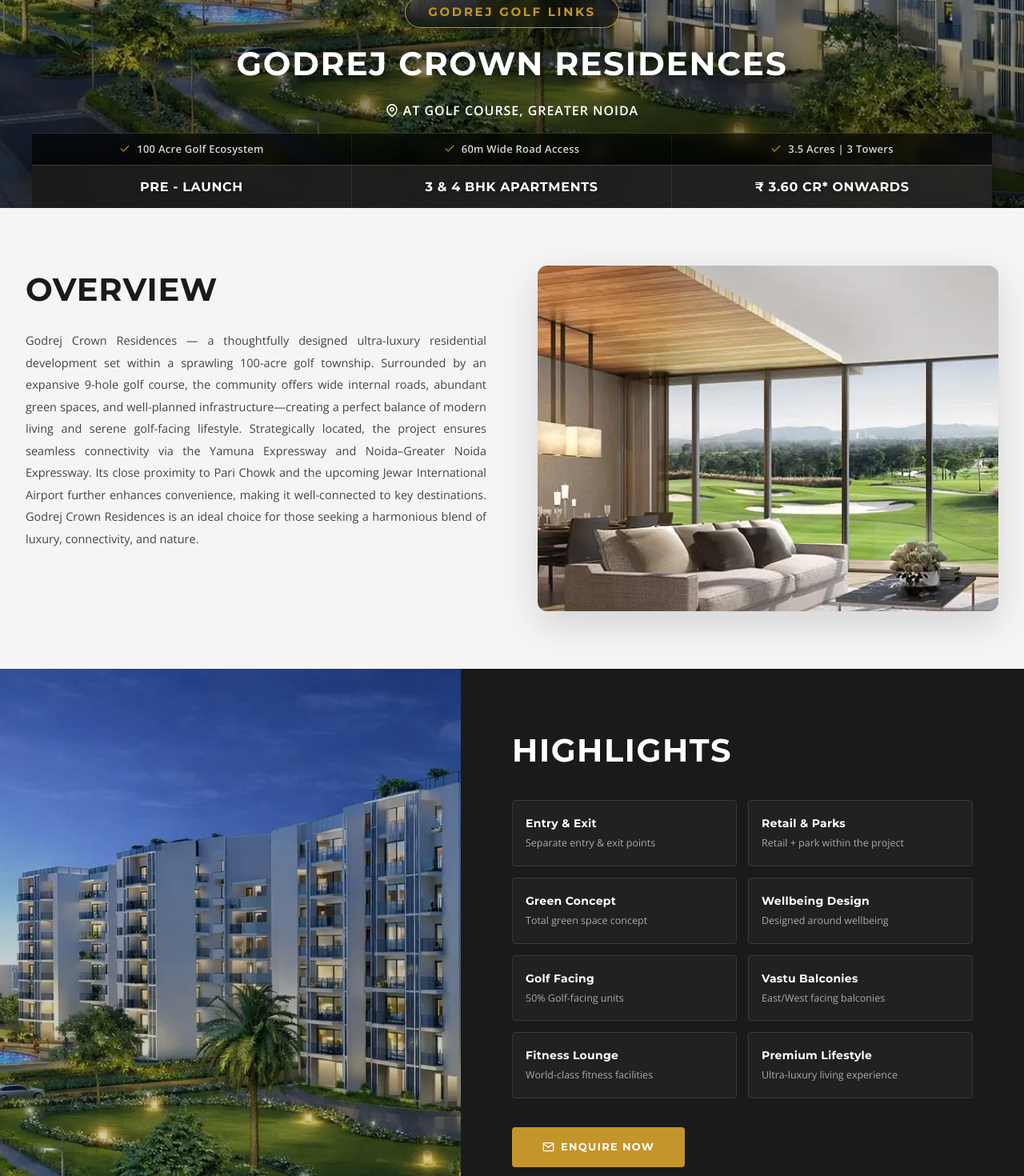
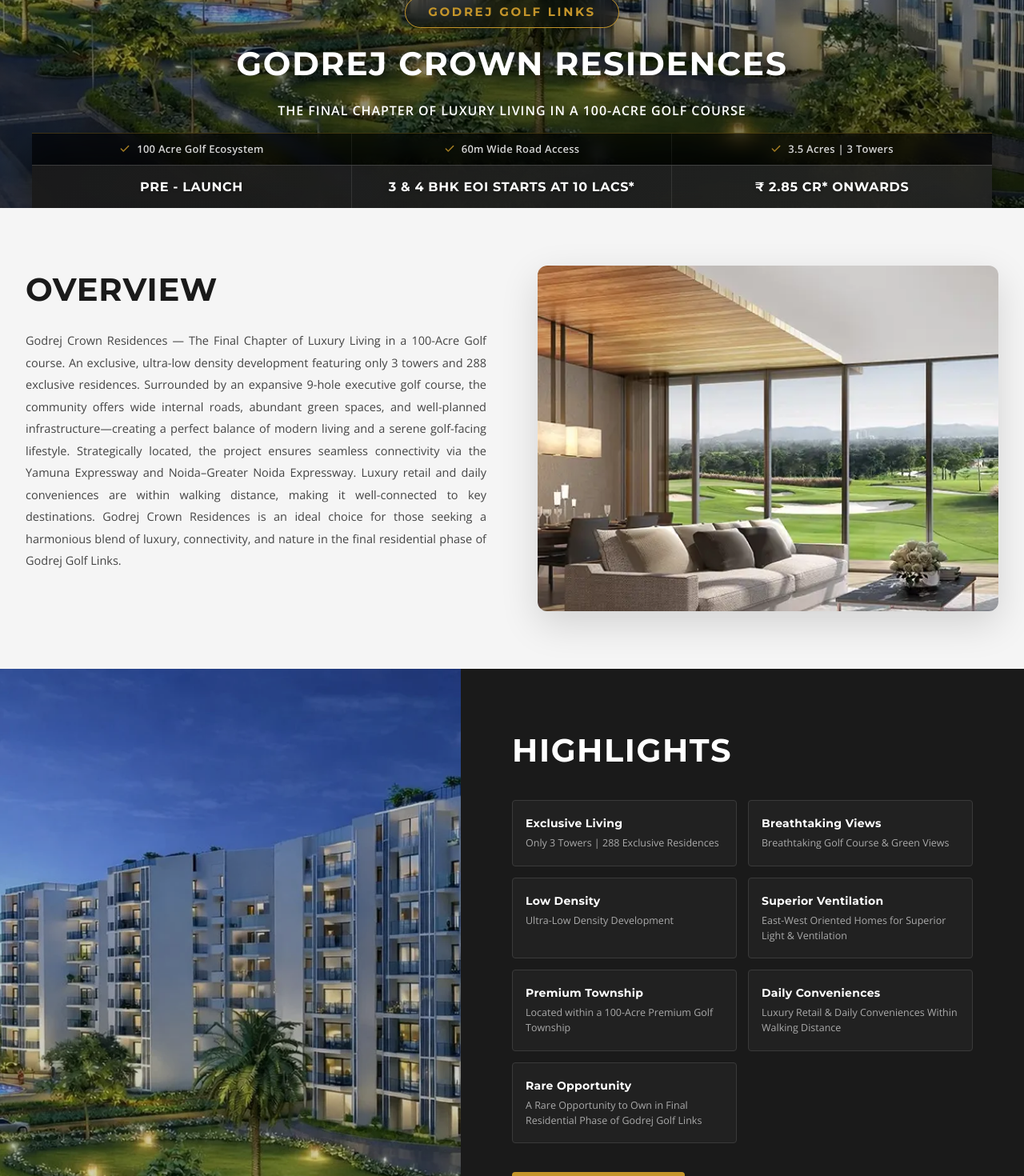
Before and after one commit to vineet-proptiger/godrej-crown, a Next.js app: page / in a window 1280 px wide. Shown: the part 540-2010 px from the top of the page at 80% size. Built offline with nearby package versions, Linux system fonts and the light colour scheme.

Commit message:
some chnages

```diff
--- a/components/Amenities.jsx
+++ b/components/Amenities.jsx
@@ -6,7 +6,52 @@
 
 const amenities = [
   {
-    label: 'Swimming Pool',
+    label: '9-Hole Executive Golf Course',
+    icon: (hovered) => (
+      <svg width="72" height="72" viewBox="0 0 52 52" fill="none" stroke={hovered ? '#ffffff' : '#1a1a1a'} strokeWidth="1.6" strokeLinecap="round" strokeLinejoin="round">
+        <circle cx="30" cy="12" r="4" />
+        <path d="M24 20l4 6 6-4" />
+        <path d="M28 26l-4 8" />
+        <path d="M24 34l-4 4M32 26l4 8" />
+        <path d="M10 44h32" strokeDasharray="3 3" />
+      </svg>
+    ),
+  },
+  {
+    label: '1,00,000 Sq.Ft. Grand Clubhouse',
+    icon: (hovered) => (
+      <svg width="72" height="72" viewBox="0 0 52 52" fill="none" stroke={hovered ? '#ffffff' : '#1a1a1a'} strokeWidth="1.6" strokeLinecap="round" strokeLinejoin="round">
+        <path d="M10 26L26 12l16 14" />
+        <rect x="14" y="26" width="24" height="16" />
+        <rect x="21" y="32" width="10" height="10" />
+        <line x1="10" y1="26" x2="42" y2="26" />
+      </svg>
+    ),
+  },
+  {
+    label: 'Wellness Café',
+    icon: (hovered) => (
+      <svg width="72" height="72" viewBox="0 0 52 52" fill="none" stroke={hovered ? '#ffffff' : '#1a1a1a'} strokeWidth="1.6" strokeLinecap="round" strokeLinejoin="round">
+        <rect x="8" y="14" width="36" height="24" rx="2" />
+        <path d="M8 20h36M8 32h36M26 14v24" />
+        <path d="M14 20v12M38 20v12" />
+      </svg>
+    ),
+  },
+  {
+    label: 'Pilates Studio',
+    icon: (hovered) => (
+      <svg width="72" height="72" viewBox="0 0 52 52" fill="none" stroke={hovered ? '#ffffff' : '#1a1a1a'} strokeWidth="1.6" strokeLinecap="round" strokeLinejoin="round">
+        <circle cx="26" cy="12" r="4" />
+        <path d="M26 16v12" />
+        <path d="M18 22l8 4 8-4" />
+        <path d="M26 28l-6 8M26 28l6 8" />
+        <line x1="10" y1="44" x2="42" y2="44" />
+      </svg>
+    ),
+  },
+  {
+    label: 'Hydrotherapy Cove',
     icon: (hovered) => (
       <svg width="72" height="72" viewBox="0 0 52 52" fill="none" stroke={hovered ? '#ffffff' : '#1a1a1a'} strokeWidth="1.6" strokeLinecap="round" strokeLinejoin="round">
         <path d="M6 38c3 0 5-2 8-2s5 2 8 2 5-2 8-2 5 2 8 2" />
@@ -18,53 +63,7 @@
     ),
   },
   {
-    label: 'Yoga',
-    icon: (hovered) => (
-      <svg width="72" height="72" viewBox="0 0 52 52" fill="none" stroke={hovered ? '#ffffff' : '#1a1a1a'} strokeWidth="1.6" strokeLinecap="round" strokeLinejoin="round">
-        <circle cx="26" cy="12" r="4" />
-        <path d="M26 16v12" />
-        <path d="M18 22l8 4 8-4" />
-        <path d="M26 28l-6 8M26 28l6 8" />
-        <line x1="10" y1="44" x2="42" y2="44" />
-      </svg>
-    ),
-  },
-  {
-    label: 'Mini Theatre',
-    icon: (hovered) => (
-      <svg width="72" height="72" viewBox="0 0 52 52" fill="none" stroke={hovered ? '#ffffff' : '#1a1a1a'} strokeWidth="1.6" strokeLinecap="round" strokeLinejoin="round">
-        <rect x="8" y="14" width="36" height="24" rx="2" />
-        <path d="M8 20h36M8 32h36M26 14v24" />
-        <path d="M14 20v12M38 20v12" />
-      </svg>
-    ),
-  },
-  {
-    label: "Kid's Play Area",
-    icon: (hovered) => (
-      <svg width="72" height="72" viewBox="0 0 52 52" fill="none" stroke={hovered ? '#ffffff' : '#1a1a1a'} strokeWidth="1.6" strokeLinecap="round" strokeLinejoin="round">
-        <path d="M12 14l8 12h-4l8 14" />
-        <line x1="12" y1="14" x2="12" y2="40" />
-        <path d="M28 40h12" />
-        <circle cx="36" cy="36" r="4" />
-        <path d="M36 32v-8l6-6" />
-      </svg>
-    ),
-  },
-  {
-    label: 'GYM',
-    icon: (hovered) => (
-      <svg width="72" height="72" viewBox="0 0 52 52" fill="none" stroke={hovered ? '#ffffff' : '#1a1a1a'} strokeWidth="1.6" strokeLinecap="round" strokeLinejoin="round">
-        <line x1="8" y1="26" x2="44" y2="26" />
-        <rect x="4"  y="22" width="8"  height="8" rx="2" />
-        <rect x="40" y="22" width="8"  height="8" rx="2" />
-        <rect x="14" y="18" width="6"  height="16" rx="3" />
-        <rect x="32" y="18" width="6"  height="16" rx="3" />
-      </svg>
-    ),
-  },
-  {
-    label: 'Sports Area',
+    label: 'Indoor & Outdoor Sports Facilities',
     icon: (hovered) => (
       <svg width="72" height="72" viewBox="0 0 52 52" fill="none" stroke={hovered ? '#ffffff' : '#1a1a1a'} strokeWidth="1.6" strokeLinecap="round" strokeLinejoin="round">
         <rect x="8" y="14" width="36" height="24" rx="2" />
@@ -75,36 +74,14 @@
     ),
   },
   {
-    label: 'Jogging Track',
+    label: 'Nature-Inspired "Living Leaf" Landscapes',
     icon: (hovered) => (
       <svg width="72" height="72" viewBox="0 0 52 52" fill="none" stroke={hovered ? '#ffffff' : '#1a1a1a'} strokeWidth="1.6" strokeLinecap="round" strokeLinejoin="round">
-        <circle cx="30" cy="12" r="4" />
-        <path d="M24 20l4 6 6-4" />
-        <path d="M28 26l-4 8" />
-        <path d="M24 34l-4 4M32 26l4 8" />
-        <path d="M10 44h32" strokeDasharray="3 3" />
-      </svg>
-    ),
-  },
-  {
-    label: 'Clubhouse',
-    icon: (hovered) => (
-      <svg width="72" height="72" viewBox="0 0 52 52" fill="none" stroke={hovered ? '#ffffff' : '#1a1a1a'} strokeWidth="1.6" strokeLinecap="round" strokeLinejoin="round">
-        <path d="M10 26L26 12l16 14" />
-        <rect x="14" y="26" width="24" height="16" />
-        <rect x="21" y="32" width="10" height="10" />
-        <line x1="10" y1="26" x2="42" y2="26" />
-      </svg>
-    ),
-  },
-  {
-    label: 'Multipurpose Hall',
-    icon: (hovered) => (
-      <svg width="72" height="72" viewBox="0 0 52 52" fill="none" stroke={hovered ? '#ffffff' : '#1a1a1a'} strokeWidth="1.6" strokeLinecap="round" strokeLinejoin="round">
-        <rect x="8" y="16" width="36" height="24" rx="2" />
-        <path d="M8 24h36" />
-        <path d="M18 24v16M34 24v16" />
-        <circle cx="26" cy="20" r="2" />
+        <path d="M12 14l8 12h-4l8 14" />
+        <line x1="12" y1="14" x2="12" y2="40" />
+        <path d="M28 40h12" />
+        <circle cx="36" cy="36" r="4" />
+        <path d="M36 32v-8l6-6" />
       </svg>
     ),
   },
--- a/components/Hero.jsx
+++ b/components/Hero.jsx
@@ -101,16 +101,11 @@
         <div style={{ display: 'block', textAlign: 'left' }}>
           {/* Location */}
           <div className="location-strip" style={{ display: 'flex', alignItems: 'center', gap: '6px' }}>
-            <svg width="clamp(14px, 1.6vw, 16px)" height="clamp(14px, 1.6vw, 16px)" viewBox="0 0 24 24" fill="none"
-              stroke="#ffffff" strokeWidth="2.2" strokeLinecap="round" strokeLinejoin="round">
-              <path d="M21 10c0 7-9 13-9 13s-9-6-9-13a9 9 0 0 1 18 0z" />
-              <circle cx="12" cy="10" r="3" />
-            </svg>
             <span style={{
               fontFamily: F_SANS, fontSize: 'clamp(13px, 1.8vw, 16px)', color: '#ffffff',
               fontWeight: '600', letterSpacing: '0.06em', textTransform: 'uppercase',
             }}>
-              At Golf Course, Greater Noida
+              The Final Chapter of Luxury Living in a 100-Acre Golf course
             </span>
           </div>
 
@@ -123,10 +118,13 @@
               }
             `}</style>
             {[
-              'Only 4 residences per floor',
-              'Private, secure, composed living',
-              'Just 5 minutes from Pari Chowk',
-              'Private entry with 60m grand frontage',
+              'Only 3 Towers | 288 Exclusive Residences',
+              'Breathtaking Golf Course & Green Views',
+              'Ultra-Low Density Development',
+              'East-West Oriented Homes for Superior Light & Ventilation',
+              'Located within a 100-Acre Premium Golf Township',
+              'Luxury Retail & Daily Conveniences Within Walking Distance',
+              'A Rare Opportunity to Own in the Final Residential Phase of Godrej Golf Links',
             ].map((text, i) => (
               <div key={i} style={{
                 display: 'flex', alignItems: 'center',
@@ -230,8 +228,8 @@
         }}>
           {[
             'PRE - LAUNCH',
-            '3 & 4 BHK APARTMENTS',
-            '₹ 3.60 Cr* ONWARDS',
+            '3 & 4 BHK EOI STARTS AT 10 Lacs*',
+            '₹ 2.85 Cr* ONWARDS',
           ].map((text, i) => (
             <div
               key={i}
--- a/components/Highlights.jsx
+++ b/components/Highlights.jsx
@@ -7,14 +7,13 @@
 const F_SANS = 'var(--font-sans), Open Sans, sans-serif'
 
 const highlights = [
-  { title: 'Entry & Exit',           sub: 'Separate entry & exit points' },
-  { title: 'Retail & Parks',         sub: 'Retail + park within the project' },
-  { title: 'Green Concept',          sub: 'Total green space concept' },
-  { title: 'Wellbeing Design',       sub: 'Designed around wellbeing' },
-  { title: 'Golf Facing',            sub: '50% Golf-facing units' },
-  { title: 'Vastu Balconies',        sub: 'East/West facing balconies' },
-  { title: 'Fitness Lounge',         sub: 'World-class fitness facilities' },
-  { title: 'Premium Lifestyle',      sub: 'Ultra-luxury living experience' },
+  { title: 'Exclusive Living',       sub: 'Only 3 Towers | 288 Exclusive Residences' },
+  { title: 'Breathtaking Views',     sub: 'Breathtaking Golf Course & Green Views' },
+  { title: 'Low Density',            sub: 'Ultra-Low Density Development' },
+  { title: 'Superior Ventilation',   sub: 'East-West Oriented Homes for Superior Light & Ventilation' },
+  { title: 'Premium Township',       sub: 'Located within a 100-Acre Premium Golf Township' },
+  { title: 'Daily Conveniences',     sub: ' Luxury Retail & Daily Conveniences Within Walking Distance' },
+  { title: 'Rare Opportunity',       sub: 'A Rare Opportunity to Own in Final Residential Phase of Godrej Golf Links' },
 ]
 
 const Highlights = ({ setIsOpen }) => (
--- a/components/Overview.jsx
+++ b/components/Overview.jsx
@@ -148,13 +148,13 @@
             fontFamily: F_SANS, fontSize: '14.5px', color: '#444444',
             lineHeight: 1.9, margin: '0 0 32px', textAlign: 'justify',
           }}>
-            Godrej Crown Residences — a thoughtfully designed ultra-luxury residential development set within a sprawling 100-acre golf township.
+            Godrej Crown Residences — The Final Chapter of Luxury Living in a 100-Acre Golf course. An exclusive, ultra-low density development featuring only 3 towers and 288 exclusive residences.
 
-            Surrounded by an expansive 9-hole golf course, the community offers wide internal roads, abundant green spaces, and well-planned infrastructure—creating a perfect balance of modern living and serene golf-facing lifestyle.
+            Surrounded by an expansive 9-hole executive golf course, the community offers wide internal roads, abundant green spaces, and well-planned infrastructure—creating a perfect balance of modern living and a serene golf-facing lifestyle.
 
-            Strategically located, the project ensures seamless connectivity via the Yamuna Expressway and Noida–Greater Noida Expressway. Its close proximity to Pari Chowk and the upcoming Jewar International Airport further enhances convenience, making it well-connected to key destinations.
+            Strategically located, the project ensures seamless connectivity via the Yamuna Expressway and Noida–Greater Noida Expressway. Luxury retail and daily conveniences are within walking distance, making it well-connected to key destinations.
 
-            Godrej Crown Residences is an ideal choice for those seeking a harmonious blend of luxury, connectivity, and nature.
+            Godrej Crown Residences is an ideal choice for those seeking a harmonious blend of luxury, connectivity, and nature in the final residential phase of Godrej Golf Links.
           </p>
 
           {/* Stats grid commented out
--- a/components/Pricing.jsx
+++ b/components/Pricing.jsx
@@ -5,9 +5,9 @@
 const F_SANS = 'var(--font-sans), Open Sans, sans-serif'
 
 const rows = [
-  { type: '3 BHK', size: '1800 SQ. FT.*', price: '₹ 3.60 Cr*' },
-  { type: '3 BHK + Servant', size: '2400 SQ. FT.*', price: 'Ask For Price' },
-  { type: '4 BHK', size: '3200 SQ. FT.*', price: 'Ask For Price' },
+  { type: '3 BHK', size: '1769 Sq.Ft.', price: '₹ 2.85 Cr*' },
+  { type: '3 BHK + Utility', size: '2392 Sq.Ft.', price: '₹ 4.20 Cr*' },
+  { type: '4 BHK + Utility', size: '3294 Sq.Ft.', price: '₹ 5.75 Cr*' },
 ]
 
 const Pricing = ({ setIsOpen }) => (
@@ -130,12 +130,39 @@
         </table>
       </div>
 
-      {/* <p data-aos="fade-up" style={{
-        fontFamily: F_SANS, fontSize: '12px',
-        color: '#666', textAlign: 'center', marginTop: '20px', letterSpacing: '0.02em',
+      {/* EOI Details Section */}
+      {/* <div data-aos="fade-up" style={{
+        marginTop: '48px',
+        padding: '32px',
+        background: '#222222',
+        border: '2px solid #C4952A',
+        borderRadius: '8px',
+        textAlign: 'center'
       }}>
-        * Prices are subject to change. Government taxes & charges extra as applicable.
-      </p> */}
+        <h3 style={{
+          fontFamily: F_JOST, fontWeight: '700', fontSize: '20px',
+          color: '#C4952A', marginBottom: '24px', letterSpacing: '0.04em', textTransform: 'uppercase'
+        }}>
+          EXPRESSION OF INTEREST (EOI) DETAILS
+        </h3>
+        <div style={{
+          display: 'flex', flexDirection: 'column', gap: '16px', alignItems: 'center',
+          fontFamily: F_SANS, fontSize: '15px', color: '#ffffff', letterSpacing: '0.02em'
+        }}>
+          <div style={{ display: 'flex', justifyContent: 'space-between', width: '100%', maxWidth: '400px', borderBottom: '1px solid #444', paddingBottom: '8px' }}>
+            <span>3 BHK</span>
+            <span style={{ fontWeight: '600', color: '#C4952A' }}>₹ 10 Lakhs</span>
+          </div>
+          <div style={{ display: 'flex', justifyContent: 'space-between', width: '100%', maxWidth: '400px', borderBottom: '1px solid #444', paddingBottom: '8px' }}>
+            <span>3 BHK + Utility</span>
+            <span style={{ fontWeight: '600', color: '#C4952A' }}>₹ 12 Lakhs</span>
+          </div>
+          <div style={{ display: 'flex', justifyContent: 'space-between', width: '100%', maxWidth: '400px' }}>
+            <span>4 BHK + Utility</span>
+            <span style={{ fontWeight: '600', color: '#C4952A' }}>₹ 15 Lakhs</span>
+          </div>
+        </div>
+      </div> */}
     </div>
   </section>
 )
```
